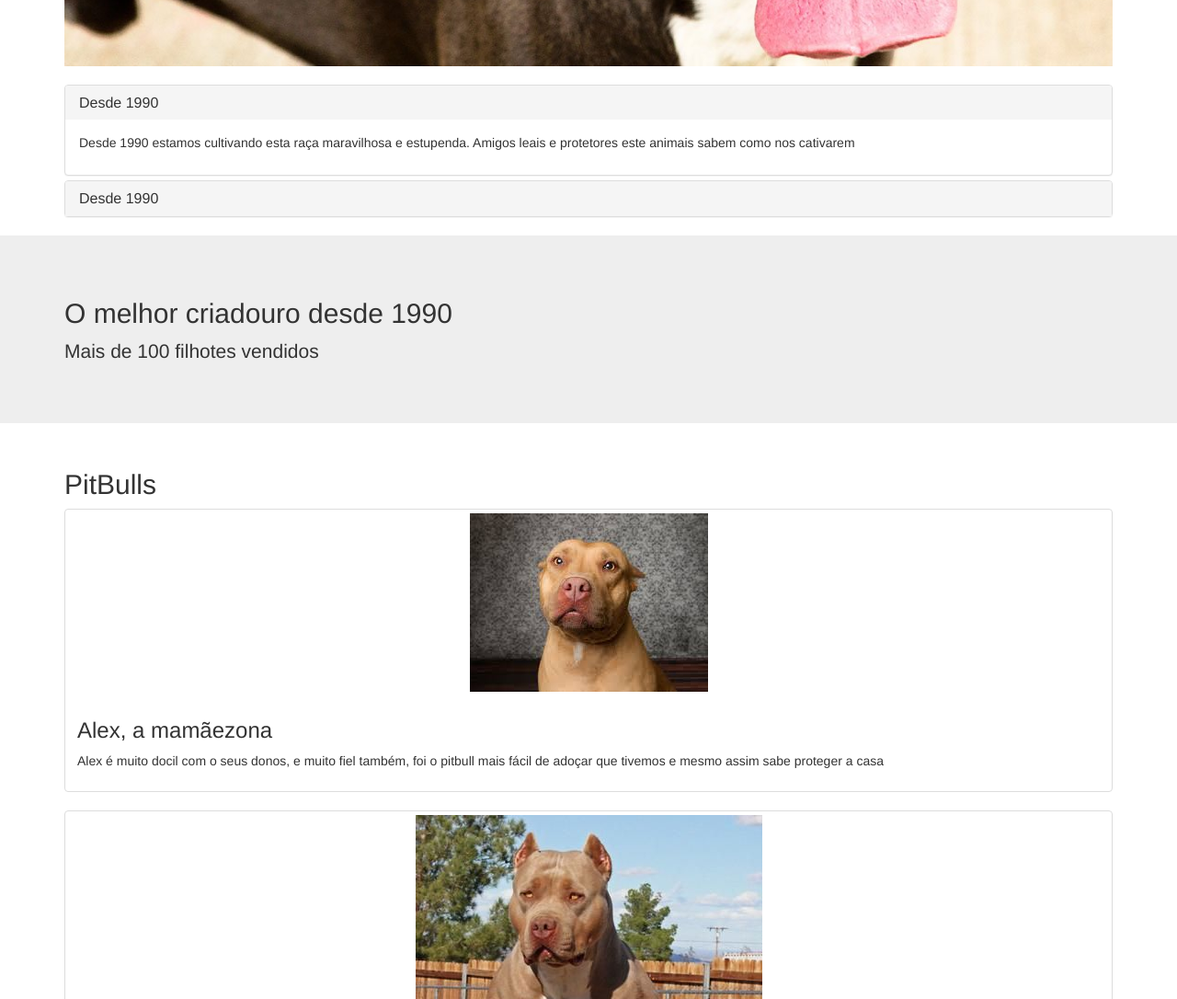
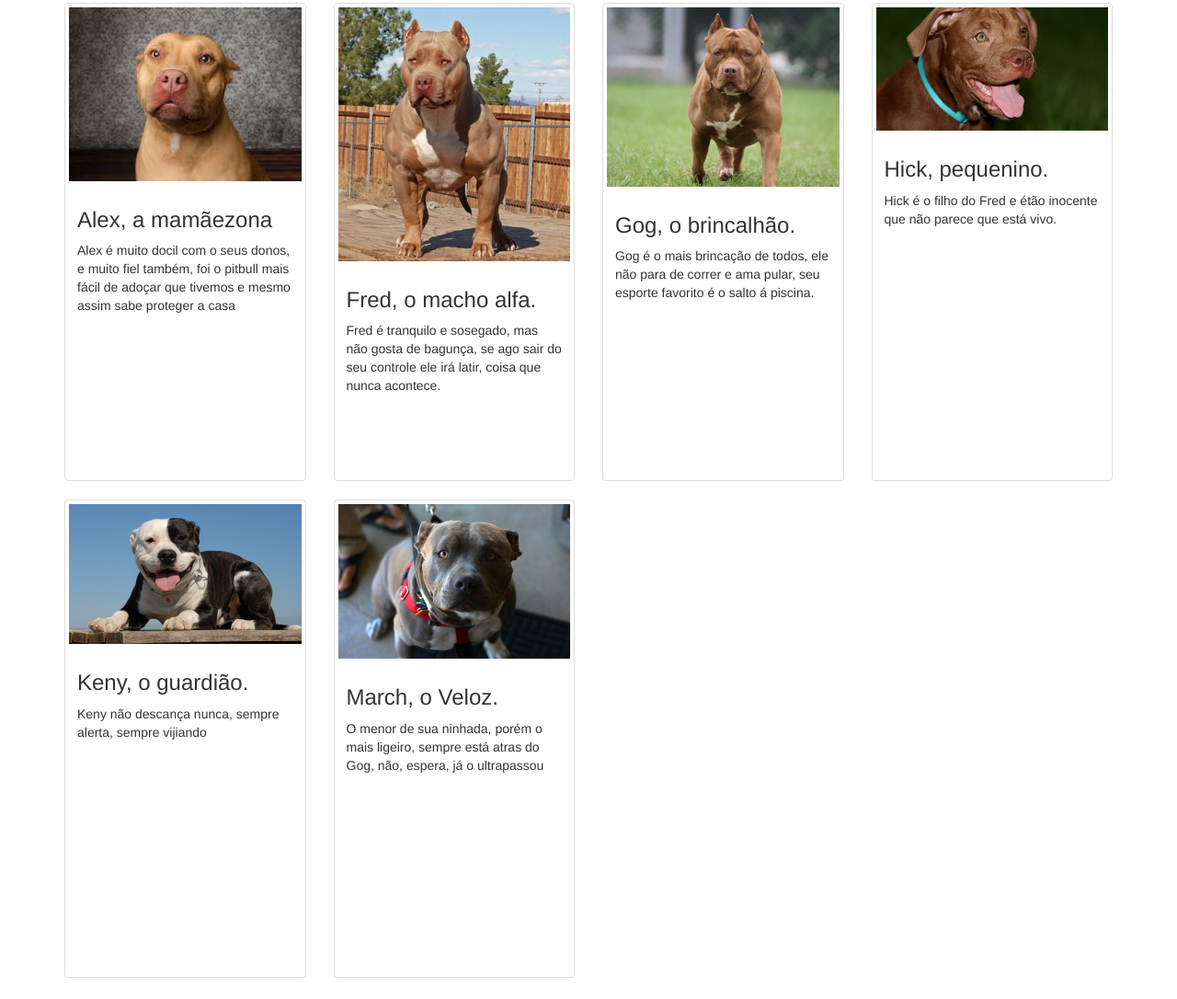
Before and after one commit to geansaturno/Pitpull, a plain HTML site: page index.html in a window 1280 px wide. Shown: the part 1504-2590 px from the top of the page at 92% size. Drawn offline with nearby package versions, Linux system fonts and the light colour scheme.

Commit message:
work 22-12-1

```diff
--- a/css/main.css
+++ b/css/main.css
@@ -338,6 +338,13 @@ header {
     width: 50%;
 }
 
+#pittbulls .thumbnail {
+
+    min-height: 520px;
+    /*@media (min-width: 769px ){
+    }*/
+}
+
 footer {
     background-color: #333;
     color: white;
--- a/index.html
+++ b/index.html
@@ -58,8 +58,10 @@
 
         <!-- Add your site or application content here -->
         <h2>Sobre nós</h2>
-        <img src="img\sobre-nos.jpg" alt="" class="img-responsive">
+        <div class="row">
+            <img src="img\sobre-nos.jpg" alt="" class="img-responsive col-sm-6">
 
+            <div class="col-sm-6">
                 <div class="panel-group" id="panels-sobre">
                     <div class="panel panel-default">
                         <div class="panel-heading">
@@ -79,6 +81,8 @@
                         </div>
                     </div>
                 </div>
+            </div>
+        </div>
     </section>
 
     <div class="jumbotron" id="premio">
@@ -92,6 +96,8 @@
 
     <section class="container" id="pittbulls">
         <h2>PitBulls</h2>
+        <div class="row">
+            <div class="col-sm-6 col-md-4 col-lg-3">
                 <figure class="thumbnail">
                     <img src="img/Alex.jpg" alt="Alex">
                     <figcaption class="caption">
@@ -99,7 +105,9 @@
                         <p>Alex é muito docil com o seus donos, e muito fiel também, foi o pitbull mais fácil de adoçar que tivemos e mesmo assim sabe proteger a casa </p>
                     </figcaption>
                 </figure>
+            </div>
 
+            <div class="col-sm-6 col-md-4 col-lg-3">
                 <figure class="thumbnail">
                     <img src="img/Fred.jpg" alt="fred">
                     <figcaption class="caption">
@@ -107,6 +115,48 @@
                         <p>Fred é tranquilo e sosegado, mas não gosta de bagunça, se ago sair do seu controle ele irá latir, coisa que nunca acontece.</p>
                     </figcaption>
                 </figure>
+            </div>
+
+            <div class="col-sm-6 col-md-4 col-lg-3">
+                <figure class="thumbnail">
+                    <img src="img/gog.jpg" alt="fred">
+                    <figcaption class="caption">
+                        <h3>Gog, o brincalhão.</h3>
+                        <p>Gog é o mais brincação de todos, ele não para de correr e ama pular, seu esporte favorito é o salto á piscina.</p>
+                    </figcaption>
+                </figure>
+            </div>
+
+            <div class="col-sm-6 col-md-4 col-lg-3">
+                <figure class="thumbnail">
+                    <img src="img/hick.jpg" alt="fred">
+                    <figcaption class="caption">
+                        <h3>Hick, pequenino.</h3>
+                        <p>Hick é o filho do Fred e étão inocente que não parece que está vivo.</p>
+                    </figcaption>
+                </figure>
+            </div>
+
+            <div class="col-sm-6 col-md-4 col-lg-3">
+                <figure class="thumbnail">
+                    <img src="img/keny.jpg" alt="fred">
+                    <figcaption class="caption">
+                        <h3>Keny, o guardião.</h3>
+                        <p>Keny não descança nunca, sempre alerta, sempre vijiando</p>
+                    </figcaption>
+                </figure>
+            </div>
+
+            <div class="col-sm-6 col-md-4 col-lg-3">
+                <figure class="thumbnail">
+                    <img src="img/march.jpg" alt="fred">
+                    <figcaption class="caption">
+                        <h3>March, o Veloz.</h3>
+                        <p>O menor de sua ninhada, porém o mais ligeiro, sempre está atras do Gog, não, espera, já o ultrapassou</p>
+                    </figcaption>
+                </figure>
+            </div>
+        </div>
     </section>
 
     <section id="depoimentos">
```
Also changed, not shown: img/gog.jpg (added), img/hick.jpg (added), img/keny.jpg (added), img/march.jpg (added). Lines whose indentation alone changed are shown as unchanged.
